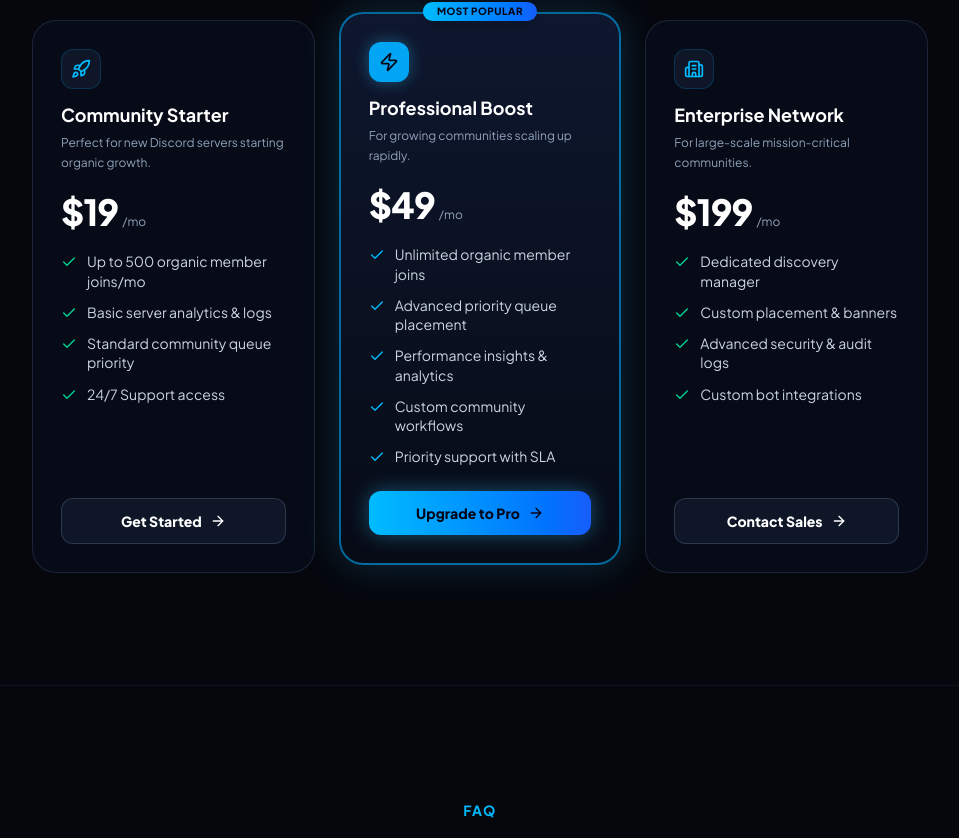
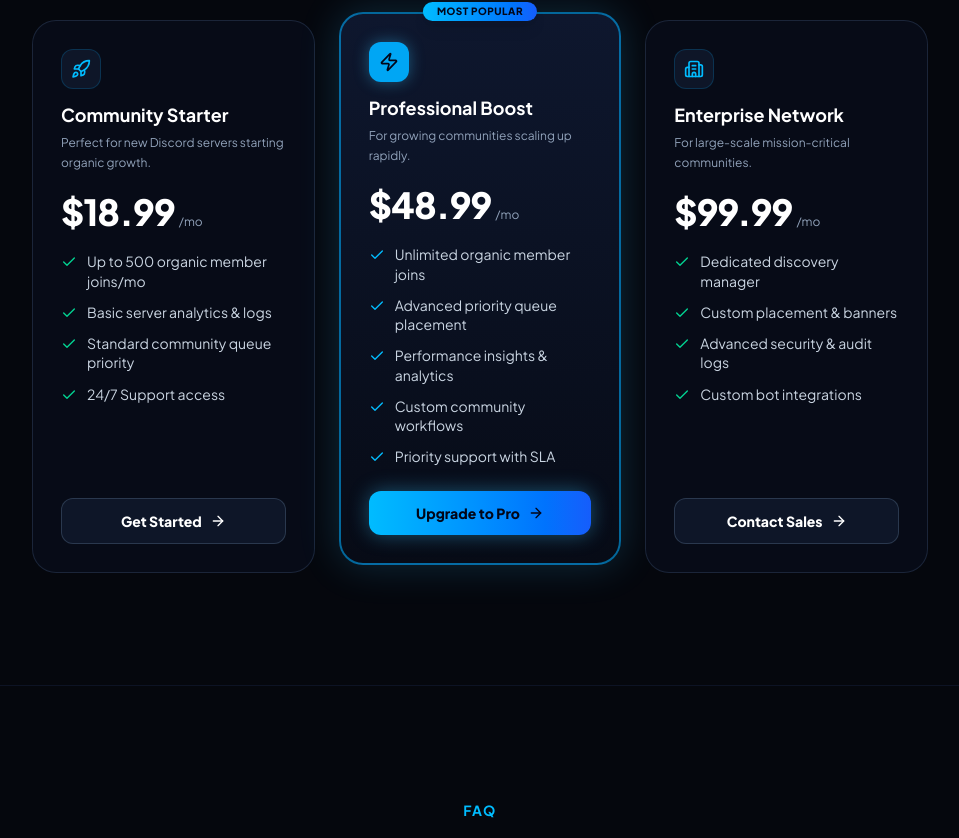
Before and after one commit to marwan2010mohammed-beep/coin4selllllllllll, a React (Vite) app: page / in a window 1280 px wide. Shown: the part 5179-6017 px from the top of the page, without its empty margins (160-1119 px from the left). Built offline with nearby package versions, Linux system fonts and the light colour scheme.

Commit message:
fix: update pricing and discord link
Adjust pricing tiers for enterprise and professional plans, and convert the FAQ discord button to an external link.

```diff
--- a/src/components/FaqAccordion.tsx
+++ b/src/components/FaqAccordion.tsx
@@ -123,14 +123,15 @@ export const FaqAccordion: React.FC<FaqAccordionProps> = ({ onJoinDiscord }) =>
           <p className="text-xs sm:text-sm text-slate-400">
             Still have questions? Our team is happy to help.
           </p>
-          <button
-            onClick={onJoinDiscord}
-            type="button"
-            className="cursor-pointer inline-flex items-center gap-2 px-5 py-2.5 rounded-xl bg-[#0f172a] hover:bg-[#1e293b] border border-slate-800 text-white text-xs sm:text-sm font-semibold transition-all hover:scale-105 active:scale-95"
+          <a
+            href="https://discord.gg/tB5WHHQbzh"
+            target="_blank"
+            rel="noreferrer"
+            className="cursor-pointer inline-flex items-center gap-2 px-5 py-2.5 rounded-xl bg-[#0f172a] hover:bg-[#1e293b] border border-slate-800 text-white text-xs sm:text-sm font-semibold transition-all hover:scale-105 active:scale-95 no-underline"
           >
             <DiscordIcon className="w-4 h-4" />
             <span>Join our Discord</span>
-          </button>
+          </a>
         </div>
       </div>
     </section>
--- a/src/components/PricingPlansComponent.tsx
+++ b/src/components/PricingPlansComponent.tsx
@@ -34,7 +34,7 @@ const plans: PricingPlan[] = [
     id: 'starter',
     name: 'Community Starter',
     description: 'Perfect for new Discord servers starting organic growth.',
-    price: { monthly: 19, annual: 15 },
+    price: { monthly: 18.99, annual: 15 },
     icon: Rocket,
     ctaText: 'Get Started',
     features: [
@@ -48,7 +48,7 @@ const plans: PricingPlan[] = [
     id: 'pro',
     name: 'Professional Boost',
     description: 'For growing communities scaling up rapidly.',
-    price: { monthly: 49, annual: 39 },
+    price: { monthly: 48.99, annual: 39 },
     icon: Zap,
     highlight: true,
     ctaText: 'Upgrade to Pro',
@@ -64,7 +64,7 @@ const plans: PricingPlan[] = [
     id: 'enterprise',
     name: 'Enterprise Network',
     description: 'For large-scale mission-critical communities.',
-    price: { monthly: 199, annual: 159 },
+    price: { monthly: 99.99, annual: 79 },
     icon: Building2,
     ctaText: 'Contact Sales',
     features: [
```
